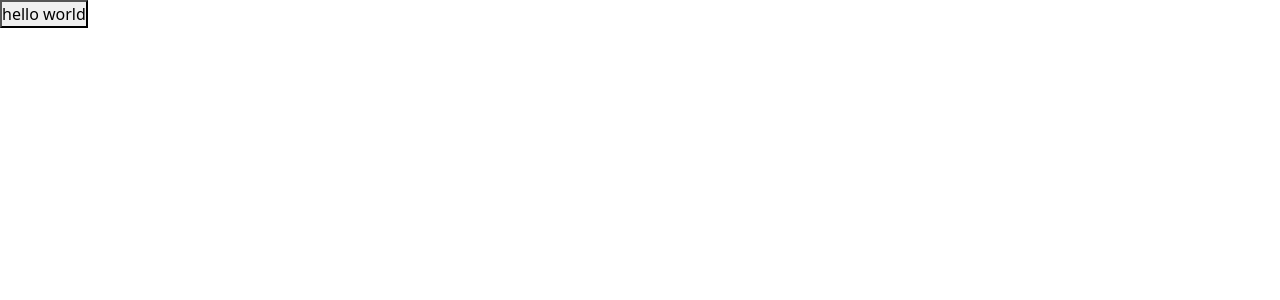
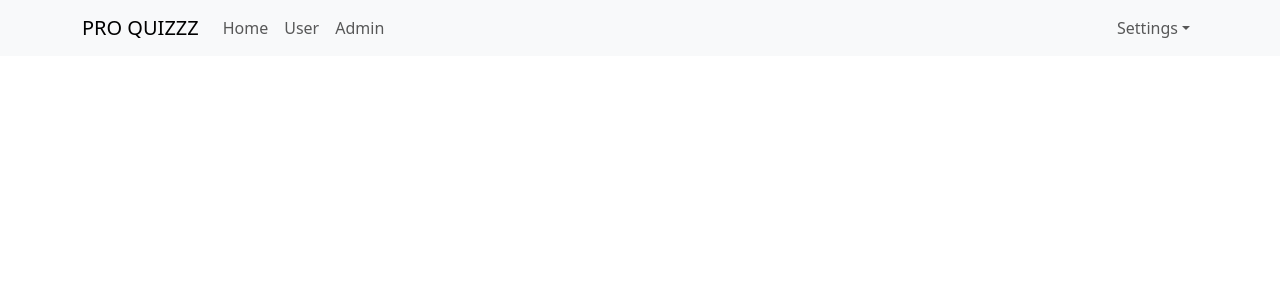
Before and after one commit to nboraxxd/learn-react-redux-with-eric, a React (Create React App) app: page / in a window 1280 px wide. Shown: the top 300 px of the page. Built offline with nearby package versions, Linux system fonts and the light colour scheme.

Commit message:
create-nav-homepage

```diff
--- a/src/App.js
+++ b/src/App.js
@@ -1,11 +1,12 @@
 import React from 'react'
 import './styles/reset.css'
 import './App.scss'
+import Header from './Header/Header'
 
 const App = () => {
   return (
     <div>
-      <button>hello world</button>
+      <Header></Header>
     </div>
   )
 }
--- /dev/null
+++ b/src/Header/Header.js
@@ -0,0 +1,33 @@
+import Container from 'react-bootstrap/Container'
+import Nav from 'react-bootstrap/Nav'
+import Navbar from 'react-bootstrap/Navbar'
+import NavDropdown from 'react-bootstrap/NavDropdown'
+
+const Header = () => {
+  return (
+    <Navbar bg="light" expand="lg">
+      <Container>
+        <Navbar.Brand href="#home">PRO QUIZZZ</Navbar.Brand>
+        <Navbar.Toggle aria-controls="basic-navbar-nav" />
+        <Navbar.Collapse id="basic-navbar-nav">
+          <Nav className="me-auto">
+            <Nav.Link href="#home">Home</Nav.Link>
+            <Nav.Link href="#link">User</Nav.Link>
+            <Nav.Link href="#link">Admin</Nav.Link>
+
+          </Nav>
+          <Nav>
+          <NavDropdown title="Settings" id="basic-nav-dropdown">
+              <NavDropdown.Item href="#action/3.1">Log in</NavDropdown.Item>
+              <NavDropdown.Item href="#action/3.2">Profile</NavDropdown.Item>
+              <NavDropdown.Divider />
+              <NavDropdown.Item href="#action/3.3">Log out</NavDropdown.Item>
+            </NavDropdown>
+          </Nav>
+        </Navbar.Collapse>
+      </Container>
+    </Navbar>
+  )
+}
+
+export default Header
```
